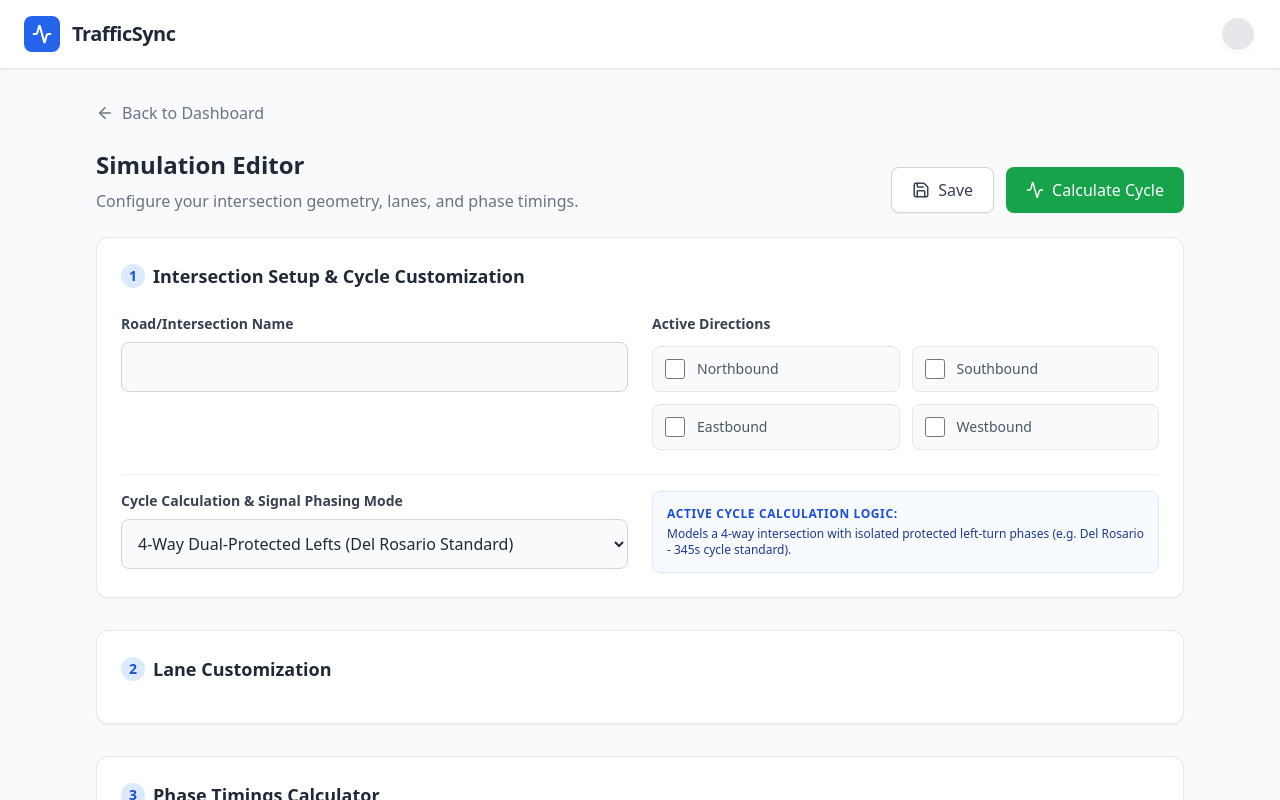
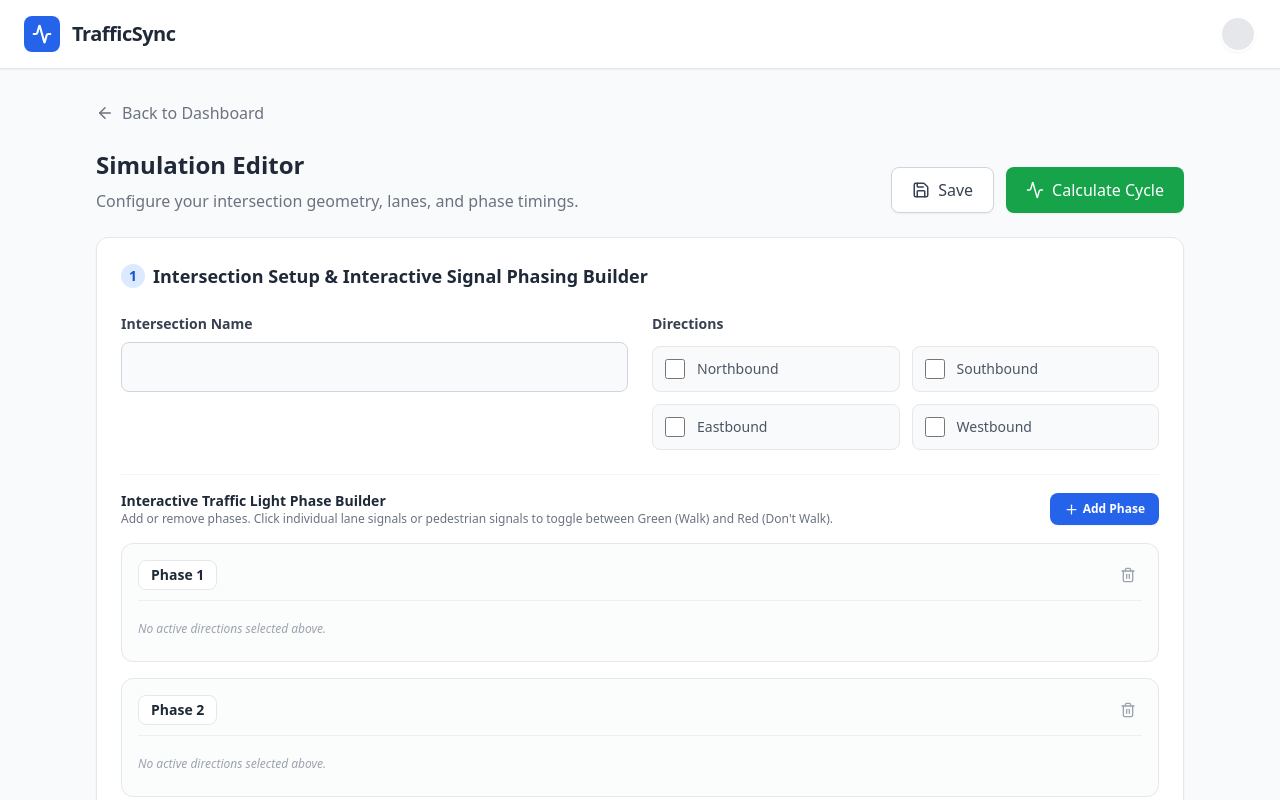
Before and after one commit to danlenoon/TrafficSync, a React (Vite) app in the folder client/: page /editor in a window 1280 px wide. Shown: the top 800 px of the page. Built offline with nearby package versions, Linux system fonts and the light colour scheme.

Commit message:
feat(setup): build interactive traffic light phase builder with movement arrows and green/red signals

```diff
--- a/client/src/components/organisms/SetupSection.jsx
+++ b/client/src/components/organisms/SetupSection.jsx
@@ -1,24 +1,46 @@
 import React, { useContext } from 'react';
+import { Plus, Trash2, User } from 'lucide-react';
 import { SimulationContext } from '../../SimulationContext';
 
 export default function SetupSection() {
   const {
     roadName, setRoadName,
     directions, toggleDirection,
-    cycleMode, setCycleMode,
-    customCycleLength, setCustomCycleLength
+    laneConfigs,
+    pedestrians,
+    phases, addPhase, removePhase, togglePhaseLight
   } = useContext(SimulationContext);
+
+  const activeDirections = Object.keys(directions).filter(d => directions[d]);
+
+  const getArrowSymbol = (type) => {
+    switch (type) {
+      case 'Left Turn': return '↰';
+      case 'Right Turn': return '↱';
+      case 'Straight': return '↑';
+      case 'U-Turn': return '↩';
+      case 'Left & Straight': return '↰ ↑';
+      case 'Straight & Right': return '↑ ↱';
+      case 'Left & Right': return '↰ ↱';
+      case 'Left & U-Turn': return '↰ ↩';
+      case 'Straight & U-Turn': return '↑ ↩';
+      case 'Right & U-Turn': return '↱ ↩';
+      case 'Left, Straight, & U-Turn': return '↰ ↑ ↩';
+      case 'U-Turn, Straight, & Right': return '↩ ↑ ↱';
+      default: return '↑';
+    }
+  };
 
   return (
     <section className="bg-white p-6 rounded-xl border border-gray-200 shadow-sm space-y-6">
       <h2 className="text-lg font-bold text-gray-800 flex items-center gap-2">
         <span className="bg-blue-100 text-blue-700 w-6 h-6 rounded-full flex items-center justify-center text-sm">1</span>
-        Intersection Setup & Cycle Customization
+        Intersection Setup & Interactive Signal Phasing Builder
       </h2>
 
       <div className="grid grid-cols-1 md:grid-cols-2 gap-6">
         <div>
-          <label className="block text-sm font-bold text-gray-700 mb-2">Road/Intersection Name</label>
+          <label className="block text-sm font-bold text-gray-700 mb-2">Intersection Name</label>
           <input
             type="text"
             value={roadName}
@@ -28,7 +50,7 @@ export default function SetupSection() {
         </div>
 
         <div>
-          <label className="block text-sm font-bold text-gray-700 mb-3">Active Directions</label>
+          <label className="block text-sm font-bold text-gray-700 mb-3">Directions</label>
           <div className="grid grid-cols-2 gap-3">
             {Object.keys(directions).map(dir => (
               <label key={dir} className={`flex items-center gap-3 p-3 border rounded-lg cursor-pointer transition-colors ${directions[dir] ? 'border-blue-500 bg-blue-50/50' : 'border-gray-200 bg-gray-50 hover:bg-gray-100'}`}>
@@ -45,51 +67,155 @@ export default function SetupSection() {
         </div>
       </div>
 
-      {/* Cycle Phasing Mode & Customization */}
-      <div className="pt-4 border-t border-gray-100 grid grid-cols-1 md:grid-cols-2 gap-6 items-start">
-        <div>
-          <label className="block text-sm font-bold text-gray-700 mb-2">Cycle Calculation & Signal Phasing Mode</label>
-          <select
-            value={cycleMode}
-            onChange={e => setCycleMode(e.target.value)}
-            className="w-full border border-gray-300 rounded-lg p-3 focus:outline-none focus:ring-2 focus:ring-blue-500 focus:border-blue-500 bg-gray-50 text-gray-800 font-medium"
+      {/* Interactive Phase Builder */}
+      <div className="pt-4 border-t border-gray-100 space-y-4">
+        <div className="flex justify-between items-center">
+          <div>
+            <h3 className="font-bold text-gray-800 text-sm">Interactive Traffic Light Phase Builder</h3>
+            <p className="text-xs text-gray-500">Add or remove phases. Click individual lane signals or pedestrian signals to toggle between Green (Walk) and Red (Don't Walk).</p>
+          </div>
+          <button
+            type="button"
+            onClick={addPhase}
+            className="text-xs font-bold bg-blue-600 hover:bg-blue-700 text-white px-3.5 py-2 rounded-lg flex items-center gap-1 shadow-sm transition-colors"
           >
-            <option value="auto">Auto-Detect Phasing (Dynamic Conflict Detection)</option>
-            <option value="delrosario">4-Way Dual-Protected Lefts (Del Rosario Standard)</option>
-            <option value="clark">T-Intersection Concurrent Flow (Clark x Friendship Standard)</option>
-            <option value="custom">Custom Manual Cycle Length (User Overridden)</option>
-          </select>
+            <Plus size={15} /> Add Phase
+          </button>
         </div>
 
-        {cycleMode === 'custom' ? (
-          <div>
-            <label className="block text-sm font-bold text-gray-700 mb-2">Custom Total Cycle Length (Seconds)</label>
-            <div className="flex items-center gap-3">
-              <input
-                type="number"
-                min="10"
-                max="1200"
-                value={customCycleLength || ''}
-                onChange={e => setCustomCycleLength(e.target.value)}
-                className="w-full border border-blue-400 rounded-lg p-3 font-bold text-blue-900 bg-blue-50/30 focus:ring-2 focus:ring-blue-500 focus:outline-none"
-              />
-              <span className="font-bold text-gray-500 text-sm">sec</span>
+        <div className="space-y-4">
+          {phases.map((phase, idx) => (
+            <div key={phase.id} className="bg-gray-50/60 border border-gray-200 p-4 rounded-xl shadow-2xs space-y-3">
+              <div className="flex justify-between items-center border-b border-gray-200/60 pb-2.5">
+                <span className="font-bold text-sm text-gray-800 bg-white border border-gray-200 px-3 py-1 rounded-lg shadow-2xs">Phase {idx + 1}</span>
+
+                <button
+                  type="button"
+                  onClick={() => removePhase(phase.id)}
+                  disabled={phases.length <= 1}
+                  className="p-1.5 text-gray-400 hover:text-red-500 disabled:opacity-30 disabled:hover:text-gray-400 transition-colors"
+                  title="Remove Phase"
+                >
+                  <Trash2 size={16} />
+                </button>
+              </div>
+
+              <div className="grid grid-cols-1 lg:grid-cols-2 gap-4">
+                {activeDirections.length === 0 ? (
+                  <p className="text-xs text-gray-400 italic col-span-full py-2">No active directions selected above.</p>
+                ) : (
+                  activeDirections.map(dir => {
+                    const pedKey = `${dir}_pedestrian`;
+                    const isPedGreen = phase.lights[pedKey] === 'green';
+                    const hasPed = pedestrians[dir] === 'Yes';
+                    const lanes = laneConfigs[dir] || [];
+
+                    return (
+                      <div key={dir} className="p-3.5 rounded-xl border bg-white border-gray-200 flex flex-col gap-3 shadow-2xs">
+                        <div className="font-bold text-xs text-gray-800 border-b border-gray-100 pb-1.5 flex justify-between items-center">
+                          <span>{dir} ({dir.charAt(0)})</span>
+                          <span className="text-[10px] text-gray-400 font-normal">{lanes.length} Lane(s)</span>
+                        </div>
+
+                        {/* Individual Lane Signals */}
+                        <div className="grid grid-cols-2 sm:grid-cols-3 gap-2">
+                          {lanes.length === 0 ? (
+                            <p className="text-[11px] text-gray-400 italic col-span-full">No lanes added in Lane Customization.</p>
+                          ) : (
+                            lanes.map(lane => {
+                              const laneKey = `${dir}-${lane.id}`;
+                              // Default phase 1 lanes to green, others to red if unconfigured
+                              const isLaneGreen = phase.lights[laneKey] ? phase.lights[laneKey] === 'green' : (phase.id === 1);
+                              const arrowDisplay = getArrowSymbol(lane.type);
+
+                              return (
+                                <div
+                                  key={lane.id}
+                                  onClick={() => togglePhaseLight(phase.id, laneKey)}
+                                  className={`p-2 rounded-lg border text-center cursor-pointer transition-all select-none flex flex-col items-center justify-between gap-1.5 ${
+                                    isLaneGreen
+                                      ? 'bg-green-50/90 border-green-300 hover:border-green-400'
+                                      : 'bg-red-50/90 border-red-200 hover:border-red-300'
+                                  }`}
+                                  title={`Click to toggle Lane ${lane.id} signal`}
+                                >
+                                  <div className="text-[10px] font-bold text-gray-600">L{lane.id} ({lane.type})</div>
+
+                                  <div className="w-10 bg-gray-900 rounded-xl p-1 flex flex-col items-center gap-1 shadow-inner border border-gray-800">
+                                    <div className={`w-7 h-7 rounded-full flex items-center justify-center font-black text-sm transition-all ${
+                                      !isLaneGreen
+                                        ? 'bg-red-500 text-white shadow-[0_0_8px_rgba(239,68,68,0.9)] scale-105'
+                                        : 'bg-red-950/60 text-red-900/40'
+                                    }`}>
+                                      {arrowDisplay}
+                                    </div>
+
+                                    <div className={`w-7 h-7 rounded-full flex items-center justify-center font-black text-sm transition-all ${
+                                      isLaneGreen
+                                        ? 'bg-green-500 text-white shadow-[0_0_8px_rgba(34,197,94,0.9)] scale-105'
+                                        : 'bg-green-950/60 text-green-900/40'
+                                    }`}>
+                                      {arrowDisplay}
+                                    </div>
+                                  </div>
+
+                                  <div className={`text-[9px] font-bold uppercase tracking-wider ${isLaneGreen ? 'text-green-700' : 'text-red-700'}`}>
+                                    {isLaneGreen ? 'GO' : 'STOP'}
+                                  </div>
+                                </div>
+                              );
+                            })
+                          )}
+                        </div>
+
+                        {/* Pedestrian Signal (Green for Walk, Red for Stop) */}
+                        {hasPed && (
+                          <div
+                            onClick={() => togglePhaseLight(phase.id, pedKey)}
+                            className={`mt-1 p-2 rounded-lg border text-center cursor-pointer transition-all select-none flex items-center justify-between px-3 ${
+                              isPedGreen
+                                ? 'bg-green-50/90 border-green-300 hover:border-green-400'
+                                : 'bg-red-50/90 border-red-200 hover:border-red-300'
+                            }`}
+                            title="Click to toggle pedestrian signal"
+                          >
+                            <div className="flex items-center gap-1.5 text-xs font-bold text-gray-700">
+                              <User size={15} /> Pedestrian Crossing
+                            </div>
+
+                            <div className="flex items-center gap-2">
+                              <div className="w-14 bg-gray-900 rounded-lg p-1 flex items-center justify-center gap-1 shadow-inner border border-gray-800">
+                                <div className={`w-5 h-5 rounded-full flex items-center justify-center transition-all ${
+                                  !isPedGreen
+                                    ? 'bg-red-500 text-white shadow-[0_0_6px_rgba(239,68,68,0.9)]'
+                                    : 'bg-red-950/60 text-red-900/40'
+                                }`}>
+                                  <User size={12} className="stroke-[2.5]" />
+                                </div>
+
+                                <div className={`w-5 h-5 rounded-full flex items-center justify-center transition-all ${
+                                  isPedGreen
+                                    ? 'bg-green-500 text-white shadow-[0_0_6px_rgba(34,197,94,0.9)]'
+                                    : 'bg-green-950/60 text-green-900/40'
+                                }`}>
+                                  <User size={12} className="stroke-[2.5]" />
+                                </div>
+                              </div>
+
+                              <div className={`text-[10px] font-bold uppercase tracking-wider w-12 text-right ${isPedGreen ? 'text-green-700' : 'text-red-700'}`}>
+                                {isPedGreen ? 'WALK' : 'STOP'}
+                              </div>
+                            </div>
+                          </div>
+                        )}
+                      </div>
+                    );
+                  })
+                )}
+              </div>
             </div>
-          </div>
-        ) : (
-          <div className="p-3.5 bg-blue-50/50 border border-blue-100 rounded-lg text-xs text-blue-900 space-y-1">
-            <span className="font-bold uppercase tracking-wider block text-blue-700">Active Cycle Calculation Logic:</span>
-            {cycleMode === 'delrosario' && (
-              <p>Models a 4-way intersection with isolated protected left-turn phases (e.g. Del Rosario - 345s cycle standard).</p>
-            )}
-            {cycleMode === 'clark' && (
-              <p>Models a T-intersection with concurrent arterial and side-street movement flows (e.g. Clark x Friendship - 175s cycle standard).</p>
-            )}
-            {cycleMode === 'auto' && (
-              <p>Dynamically detects phase conflicts and left-turn protection based on active directional timings.</p>
-            )}
-          </div>
-        )}
+          ))}
+        </div>
       </div>
     </section>
   );
```
